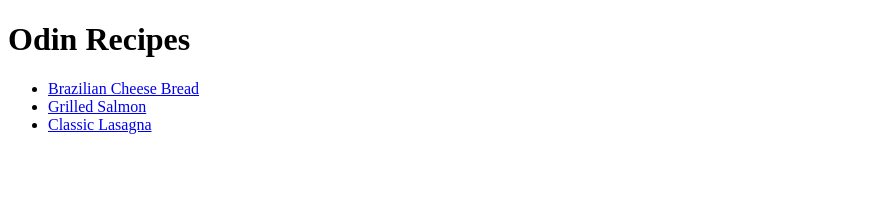
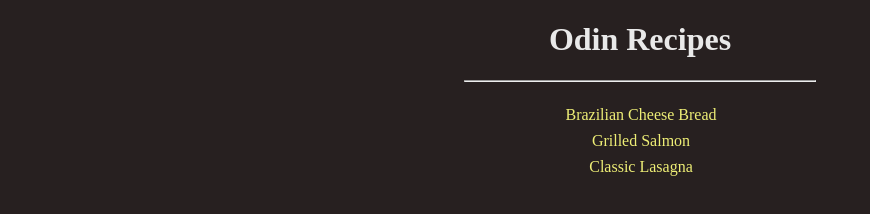
Before and after one commit to rubeans/odin-recipes, a plain HTML site: page index.html in a window 1280 px wide. Shown: the whole page, without its empty margins (0-870 px from the left). Drawn offline with Linux system fonts and the light colour scheme.

Commit message:
add style to the pages

```diff
--- a/index.html
+++ b/index.html
@@ -5,15 +5,17 @@
   <meta charset="UTF-8">
   <meta http-equiv="X-UA-Compatible" content="IE=edge">
   <meta name="viewport" content="width=device-width, initial-scale=1.0">
+  <link rel="stylesheet" href="style.css">
   <title>Odin Recipes</title>
 </head>
 
 <body>
-  <h1>Odin Recipes</h1>
+  <h1 class="heading">Odin Recipes</h1>
+  <hr>
   <ul>
-    <li><a href="./recipes/cheese-bread.html">Brazilian Cheese Bread</a></li>
-    <li><a href="./recipes/salmon.html">Grilled Salmon</a></li>
-    <li><a href="./recipes/lasagna.html">Classic Lasagna</a></li>
+    <li class="index-list"><a class="recipes-link" href="./recipes/cheese-bread.html">Brazilian Cheese Bread</a></li>
+    <li class="index-list"><a class="recipes-link" href="./recipes/salmon.html">Grilled Salmon</a></li>
+    <li class="index-list"><a class="recipes-link" href="./recipes/lasagna.html">Classic Lasagna</a></li>
   </ul>
 </body>
 
--- /dev/null
+++ b/style.css
@@ -0,0 +1,38 @@
+* {
+    background-color: rgb(39, 32, 32);
+    color           : rgb(233, 233, 233);
+    text-align      : justify;
+}
+
+
+main {
+    margin   : 0 auto;
+    max-width: 500px;
+}
+
+hr {
+    width : 350px;
+    margin: 0 auto;
+}
+
+.heading,
+.index-list {
+    text-align: center;
+}
+
+img {
+    width        : 500px;
+    height       : 300px;
+    border-radius: 8px;
+}
+
+.index-list {
+    list-style : none;
+    margin-left: -38px;
+    padding-top: 8px;
+}
+
+.recipes-link {
+    text-decoration: none;
+    color          : rgb(238, 238, 118);
+}
```
Also changed, not shown: recipes/cheese-bread.html (+5 -2 lines), recipes/lasagna.html (+5 -2 lines), recipes/salmon.html (+5 -2 lines).
